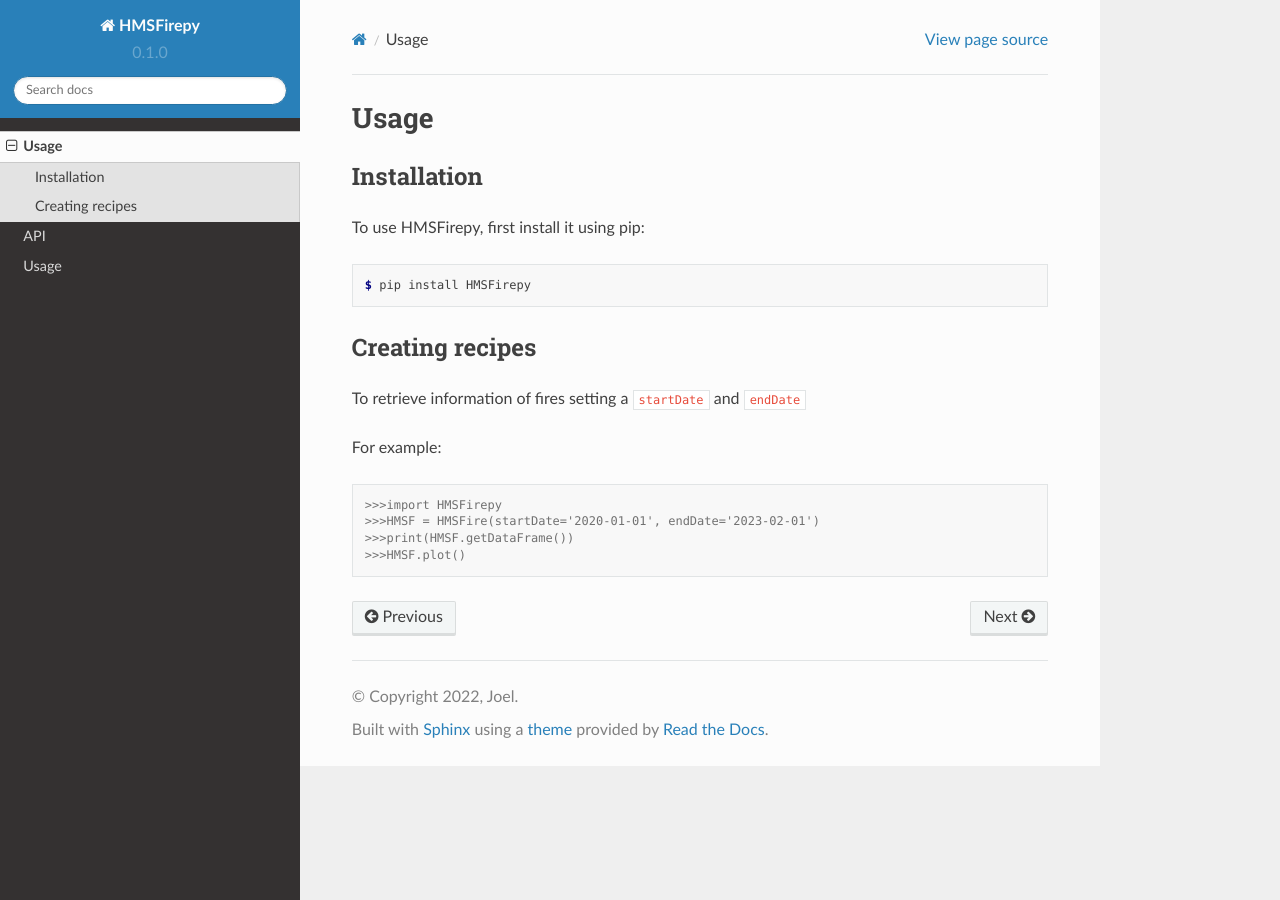
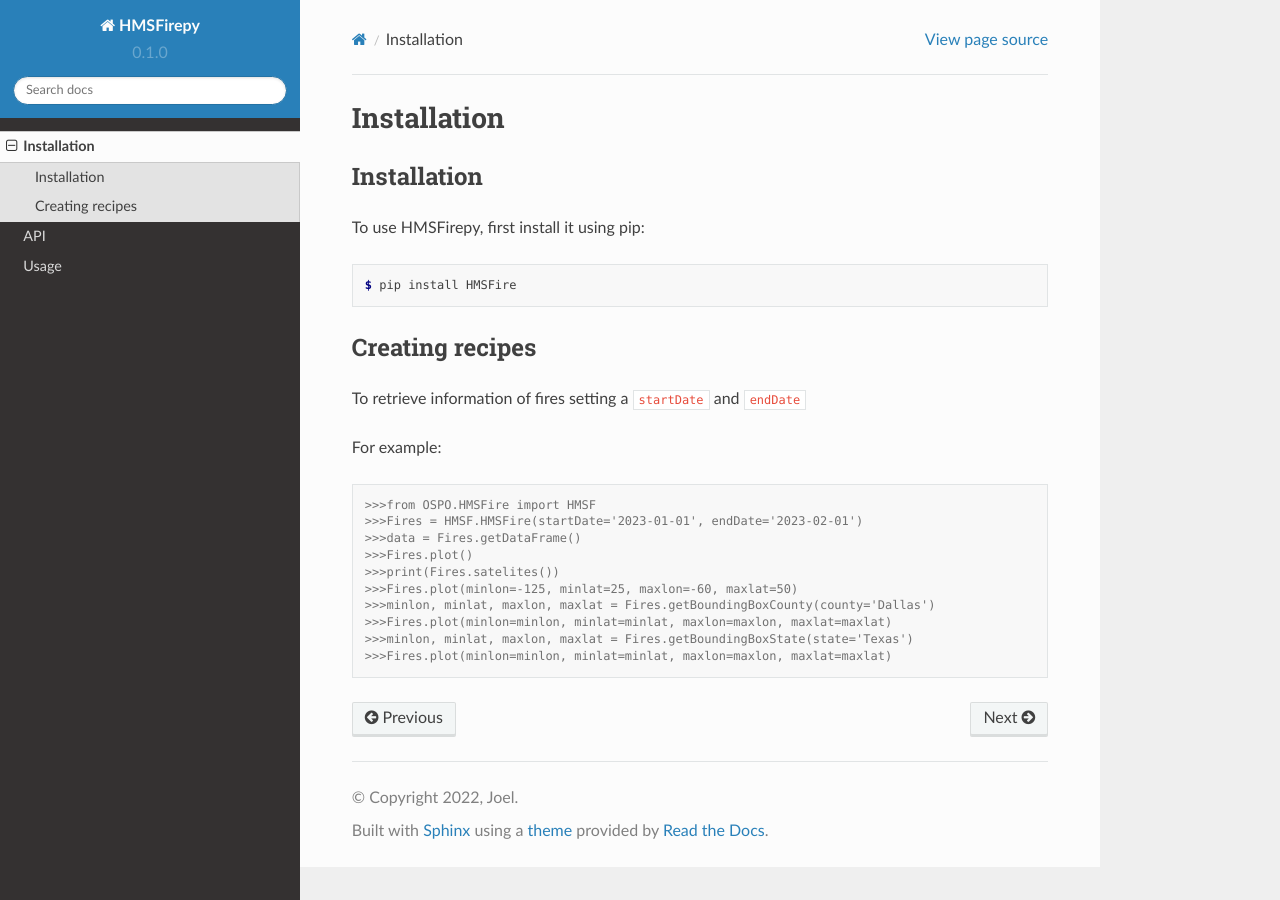
Before and after one commit to joelchaconcastillo/OSPO_HMS_Fire, a Sphinx documentation site: the page built from docs/source/usage.rst, in a window 1280 px wide. Built offline with Sphinx 7.4.7 and the Read the Docs theme 2.0.0, drawn with Linux system fonts in a browser that asks for light colours.

Commit message:
Update usage.rst

```diff
--- a/docs/source/usage.rst
+++ b/docs/source/usage.rst
@@ -1,4 +1,4 @@
-Usage
+Installation
 =====
 
 .. _installation:
@@ -10,7 +10,8 @@
 
 .. code-block:: console
 
-   $ pip install HMSFirepy
+   $ pip install HMSFire
+
 
 Creating recipes
 ----------------
@@ -21,7 +22,13 @@
 
 .. code-block:: console
 
-   >>>import HMSFirepy
-   >>>HMSF = HMSFire(startDate='2020-01-01', endDate='2023-02-01')
-   >>>print(HMSF.getDataFrame())
-   >>>HMSF.plot()
+   >>>from OSPO.HMSFire import HMSF
+   >>>Fires = HMSF.HMSFire(startDate='2023-01-01', endDate='2023-02-01')
+   >>>data = Fires.getDataFrame()
+   >>>Fires.plot()
+   >>>print(Fires.satelites())
+   >>>Fires.plot(minlon=-125, minlat=25, maxlon=-60, maxlat=50)
+   >>>minlon, minlat, maxlon, maxlat = Fires.getBoundingBoxCounty(county='Dallas')
+   >>>Fires.plot(minlon=minlon, minlat=minlat, maxlon=maxlon, maxlat=maxlat)
+   >>>minlon, minlat, maxlon, maxlat = Fires.getBoundingBoxState(state='Texas')
+   >>>Fires.plot(minlon=minlon, minlat=minlat, maxlon=maxlon, maxlat=maxlat)
```
